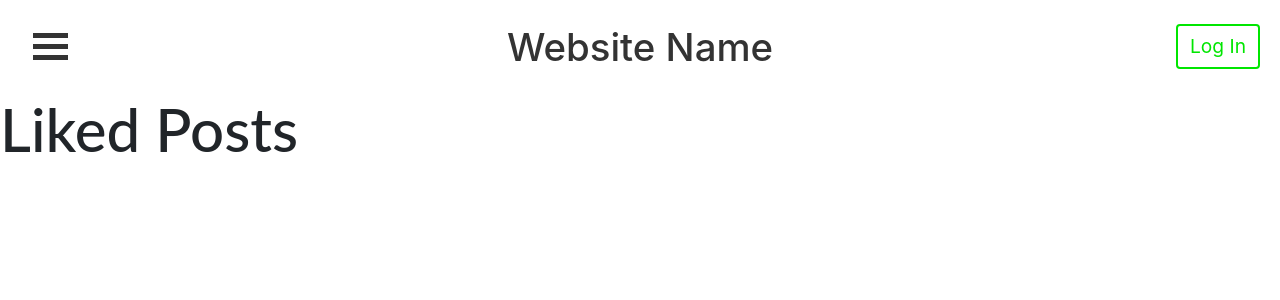
After one commit to GeorgeEllis123/DjangoProject, a Django app: page /likedposts/ in a window 1280 px wide. The commit adds this page. Shown: the top 300 px of the page. Run offline with Django 3.2, Linux system fonts and the light colour scheme; some libraries are stand-ins or nearby versions.

```diff
--- /dev/null
+++ b/mywebsite/accounts/templates/accounts/liked.html
@@ -0,0 +1,5 @@
+{% extends 'accounts/main.html' %}
+
+{% block content %}
+<h1>Liked Posts</h1>
+{% endblock %}
--- a/mywebsite/accounts/templates/accounts/main.html
+++ b/mywebsite/accounts/templates/accounts/main.html
@@ -27,6 +27,7 @@
         <a>Profile</a>
       {% endif %}
       <a href = "{% url 'settings_page' %}">Settings</a>
+      <a>Liked</a>
     </div>
 
     <!-- Navbar -->
--- a/mywebsite/accounts/urls.py
+++ b/mywebsite/accounts/urls.py
@@ -9,6 +9,7 @@ urlpatterns = [
     path('login/', views.loginPage, name="login_page"),
     path('logout/',  views.logoutUser, name="logout"),
     path('register/', views.register, name="register_page"),
+    path('likedposts/', views.likedposts, name="likedposts_page"),
 
     path('profile/<str:pk>/', views.profile, name="profile_page"),
     path('post/<str:pk>/', views.post, name="post_page"),
--- a/mywebsite/accounts/views.py
+++ b/mywebsite/accounts/views.py
@@ -108,3 +108,7 @@ def post(request, pk):
 
     context = {'post': post, 'comments': comments, 'form': form, 'form_like': form_like}
     return render(request, 'accounts/post.html', context)
+
+def likedposts(request):
+    context = {}
+    return render(request, 'accounts/liked.html', context)
```
